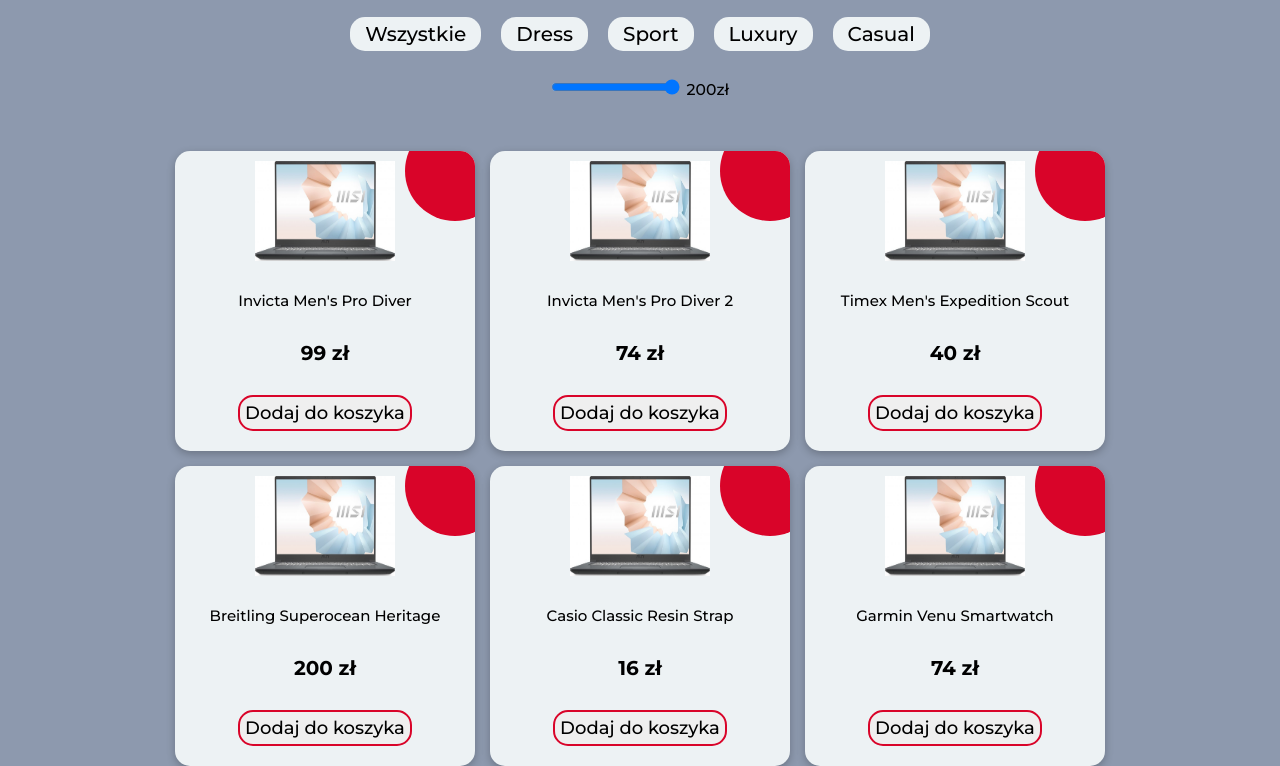
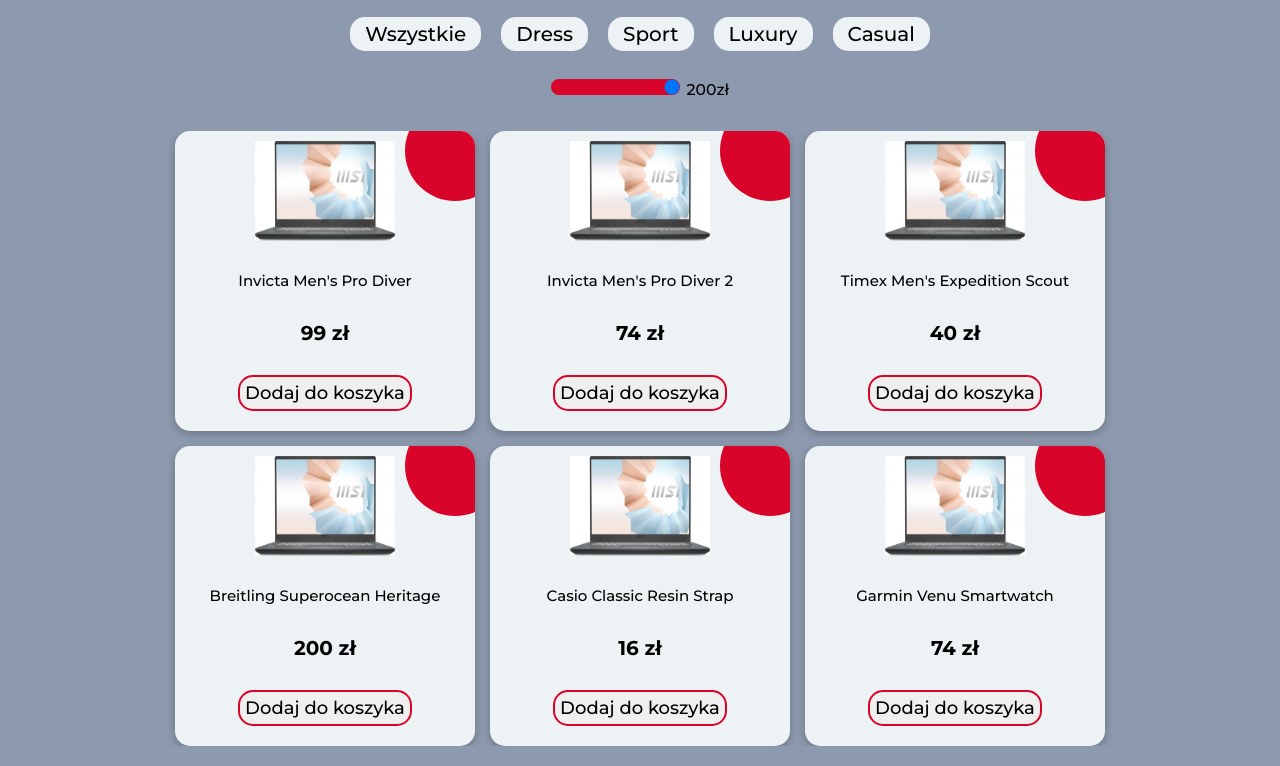
Before and after one commit to Titter00/shop-project, a website built with Parcel: page index.html in a window 1280 px wide. Shown: the part 173-939 px from the top of the page. Built offline with nearby package versions, Linux system fonts and the light colour scheme; files whose address does not match are found by name.

Commit message:
updating product styles

```diff
--- a/src/sass/main.scss
+++ b/src/sass/main.scss
@@ -194,9 +194,10 @@
   position: relative;
   flex: 2;
   gap: 1.5rem;
-  margin: 5rem 10rem 0 10rem;
+  margin: 3rem 10rem 0 10rem;
   flex-wrap: wrap;
   justify-content: center;
+  overflow-y: hidden;
 }
 .product {
   background-color: #edf2f4;
@@ -230,6 +231,7 @@
     padding: 0.5rem;
     margin-bottom: 1rem;
     border: 2px solid #d90429;
+    cursor: pointer;
   }
 }
 .product__img {
@@ -256,3 +258,13 @@
   transform: translateY(-8px);
   overflow: hidden;
 }
+
+.price {
+  &__range {
+    -webkit-appearance: none;
+    -webkit-transition: 0.2s;
+    outline: none;
+    border-radius: 15px;
+    background-color: #d90429;
+  }
+}
```
